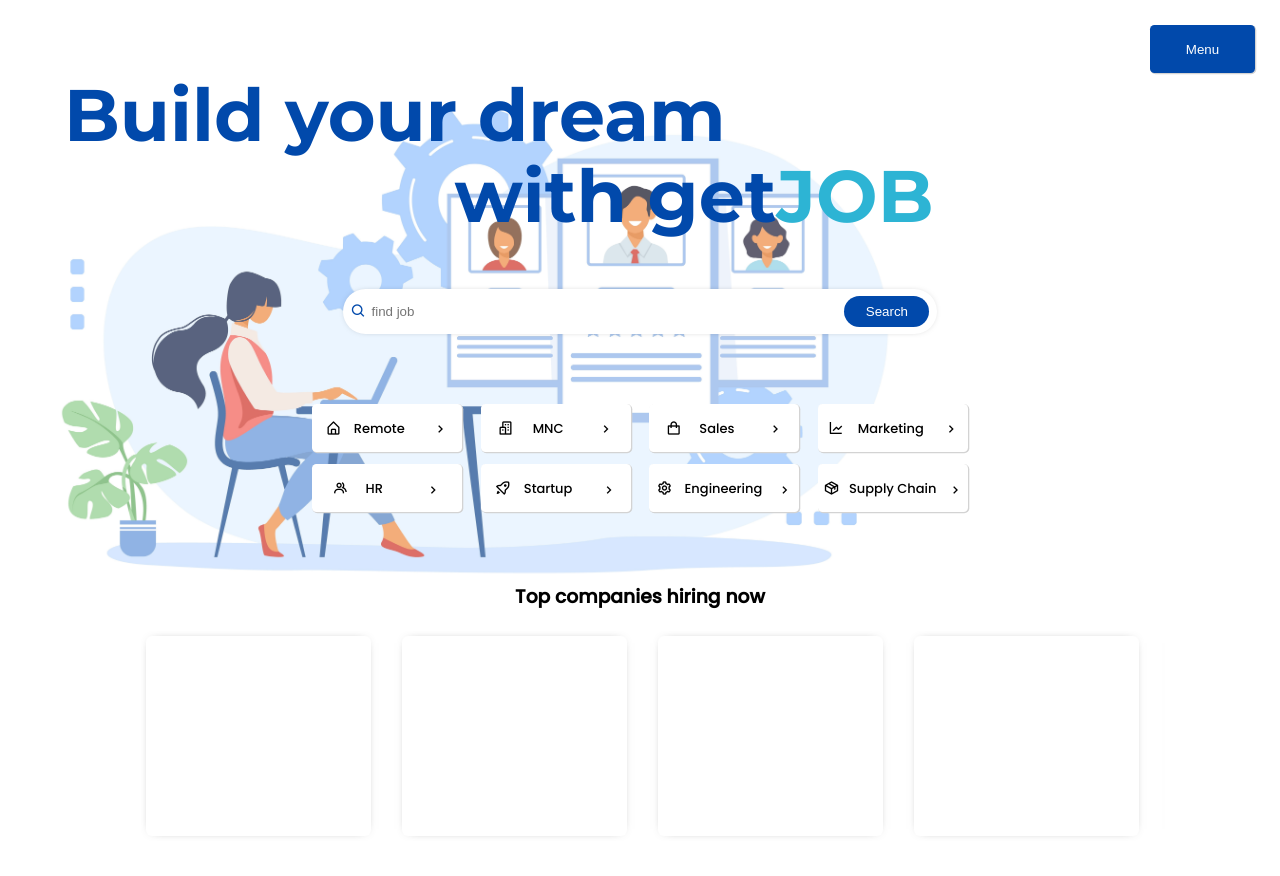
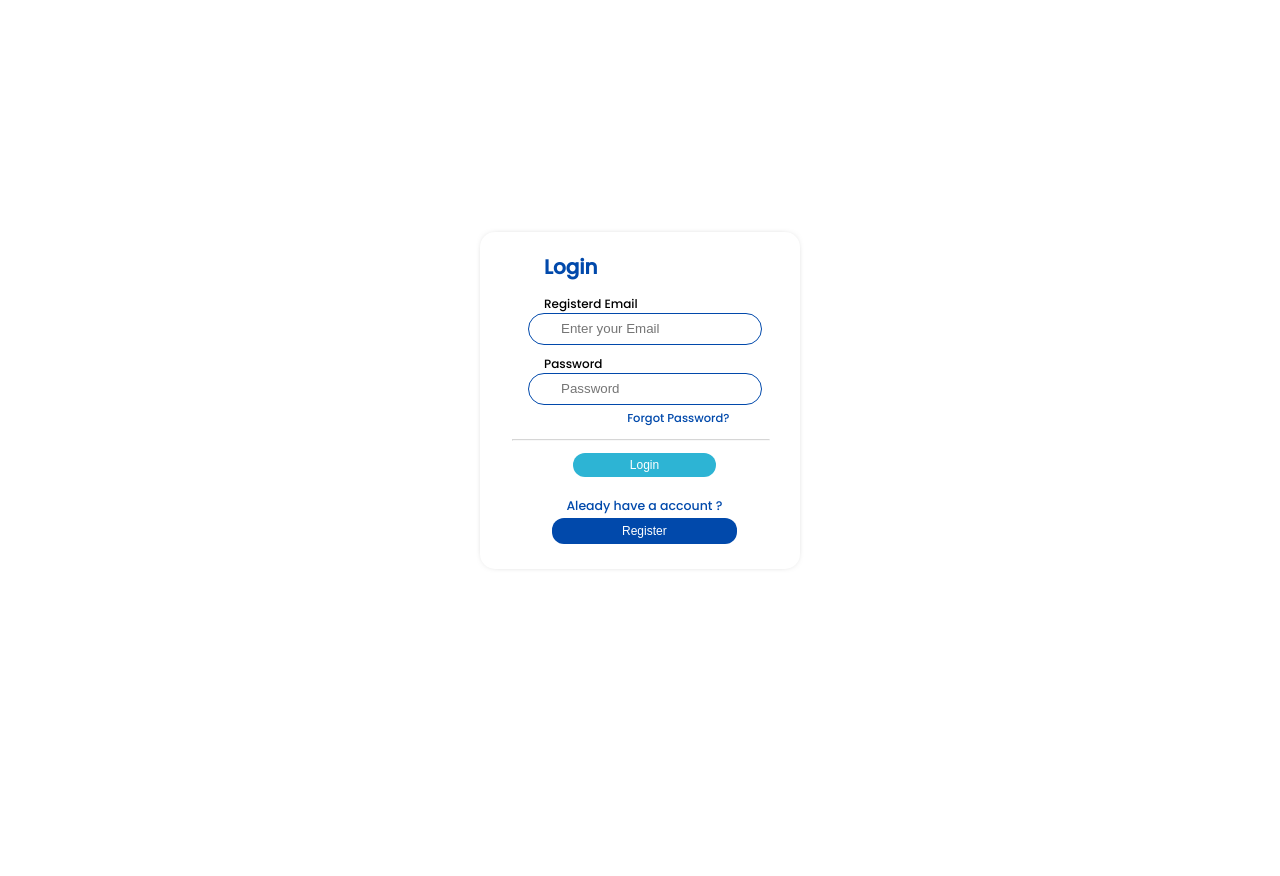
Before and after one commit to sroshann/getJob-source-code, a React (Create React App) app: page /login in a window 1280 px wide. Shown: the top 876 px of the page. After the commit the page ends 800 px from the top, so only its background shows below. Built offline with nearby package versions, Linux system fonts and the light colour scheme.

Commit message:
Router is added and login page is designed

```diff
--- a/package.json
+++ b/package.json
@@ -8,6 +8,7 @@
     "@testing-library/user-event": "^13.5.0",
     "react": "^18.2.0",
     "react-dom": "^18.2.0",
+    "react-router-dom": "^6.21.1",
     "react-scripts": "5.0.1",
     "swiper": "^11.0.5",
     "web-vitals": "^2.1.4"
--- a/src/App.jsx
+++ b/src/App.jsx
@@ -1,5 +1,8 @@
 import Home from "./Pages/Home";
 import './App.css'
+import { Routes, Route } from 'react-router-dom'
+import LoginPage from "./Pages/LoginPage";
+import SignupPage from "./Pages/SignupPage";
 
 function App() {
 
@@ -7,7 +10,13 @@
 
     <div className="App">
 
-      <Home/>
+      <Routes>
+
+        <Route element={ <Home /> } path="/" />
+        <Route element={ <LoginPage /> } path="login" />
+        <Route element={ <SignupPage/> } path="signup" />
+
+      </Routes>
 
     </div>
 
--- /dev/null
+++ b/src/Components/EmployerSignup/EmployerSignup.jsx
@@ -0,0 +1,10 @@
+import React from 'react'
+import './EmployerSignup.css'
+
+function EmployerSignup() {
+  return (
+    <div>EmployerSignup</div>
+  )
+}
+
+export default EmployerSignup
--- /dev/null
+++ b/src/Components/Login/Login.css
@@ -0,0 +1,105 @@
+#content {
+
+    height: 100vh;
+    display: grid;
+    place-items: center;
+
+}
+
+.container {
+
+    width: 320px;
+    /* height: 350px; */
+    height: fit-content;
+    box-shadow: 0px 0px 10px -7px;
+    border-radius: 15px;
+    /* position: absolute;
+    left: 42%;
+    top: 21%; */
+
+
+}
+h2{
+    color: #0149AB;
+    margin-left: 10px;
+    padding-top: 20px;
+    margin-left: 20%;
+    padding-bottom: 3px;
+    font-size: 20px;
+    cursor: default;
+
+}
+
+.item{
+    margin-left: 20%;
+    padding-top: 10px;
+    color: black;
+    font-size: 12px;
+    cursor: default;
+}
+.container input{
+    border-radius:20px;
+    height: 25px;
+    padding-left: 10%;
+    margin-left: 15%;
+    border: solid 1.5px;
+    border-color: #0149AB;
+    padding-top: 2.5px;
+    padding-bottom: 2.5px;
+    width: 200px;
+    outline: none;
+}
+#forget{
+    margin-left: 46%;
+    font-size: 11.5px;
+    padding-top: 5px;
+    padding-bottom: 12px;
+    color: #0149AB;
+    cursor: pointer;
+
+}
+hr{
+    width: 80%;
+    margin-left: 10%;
+    opacity: 0.4;
+}
+#log{
+    background-color: #2DB4D4;
+    color: white;
+    padding: 5px 57px;
+    margin-left: 29%;
+    margin-top: 12px;
+    border: 0;
+    border-radius: 15px;
+    font-size: 12px;
+    cursor: pointer;
+}
+#alre{
+    font-size:12.5px;
+    color: #0149AB;
+    margin-left: 27%;
+    margin-top: 20px;
+    margin-bottom: 2px;
+    cursor: default;
+}
+#reg{
+    background-color: #0149AB;
+    color: white;
+    padding: 6px 70px;
+    margin-left: 22.5%;
+    border: 0;
+    border-radius: 12px;
+    font-size: 12px;
+    margin-bottom: 25px;
+
+}
+
+#reg:hover{
+    background: white;
+    color: #0149AB;
+    box-shadow: 0px 0px 10px -7px;
+    transition: 0.3s;
+    cursor: pointer;
+}
+
+#reg:not(:hover) { transition: 0.2s; }
--- /dev/null
+++ b/src/Components/Login/Login.jsx
@@ -0,0 +1,34 @@
+import React from 'react'
+import './Login.css'
+import { useNavigate } from 'react-router-dom'
+
+function Login() {
+
+    const navigate = useNavigate()
+
+    return (
+
+        <div id="content">
+
+            <div className='container'>
+
+                <h2>Login</h2>
+                <p className='item'>Registerd Email</p>
+                <input type="text" placeholder='Enter your Email' />
+                <p className='item'>Password</p>
+                <input type="text" placeholder='Password' />
+                <p id='forget'>Forgot Password?</p>
+
+                <hr />
+
+                <button id='log'>Login</button>
+                <p id='alre'>Aleady have a account ?</p>
+                <button id='reg' onClick={ () => { navigate('/signup') } } >Register</button>
+
+            </div>
+
+        </div>
+    )
+}
+
+export default Login
--- a/src/Components/NavBar/NavBar.jsx
+++ b/src/Components/NavBar/NavBar.jsx
@@ -1,9 +1,12 @@
 import React, { useState } from 'react'
 import './NavBar.css'
+import { useNavigate } from 'react-router-dom'
 
 function NavBar() {
 
     const [ options , setOptions ] = useState( false )
+
+    const navigate = useNavigate()
 
   return (
 
@@ -18,7 +21,7 @@
 
                 <div className="menu-divs">
 
-                    <button>Home</button>
+                    <button onClick={ () => { navigate('/') } } >Home</button>
                     <button>About Us</button>
                     <button>Companies</button>
 
@@ -26,8 +29,8 @@
                 <div className="menu-divs">
 
                     <button>FAQ</button>
-                    <button>Login</button>
-                    <button>Sign Up</button>
+                    <button onClick={ () => { navigate('/login') } } >Login</button>
+                    <button onClick={ () => { navigate('/signup') } } >Sign Up</button>
 
                 </div>
                 <div className="menu-divs">
--- /dev/null
+++ b/src/Components/SeekerSignup/SeekerSignup.jsx
@@ -0,0 +1,10 @@
+import React from 'react'
+import './SeekerSignup.css'
+
+function SeekerSignup() {
+  return (
+    <div>SeekerSignup</div>
+  )
+}
+
+export default SeekerSignup
--- /dev/null
+++ b/src/Pages/LoginPage.jsx
@@ -0,0 +1,14 @@
+import Login from '../Components/Login/Login'
+
+function LoginPage() {
+
+  return (
+    <div>
+
+      <Login/>
+
+    </div>
+  )
+}
+
+export default LoginPage
--- /dev/null
+++ b/src/Pages/SignupPage.jsx
@@ -0,0 +1,34 @@
+import React, { useState } from 'react'
+import SeekerSignup from '../Components/SeekerSignup/SeekerSignup'
+import EmployerSignup from '../Components/EmployerSignup/EmployerSignup'
+
+function SignupPage() {
+
+  const [ seeker , setSeeker ] = useState( true )
+  const [ employer , setEmployer ] = useState( false )
+
+  return (
+    <div>
+
+      <button onClick={ () => {
+
+        setSeeker( true )
+        setEmployer( false )
+
+      } } >Register as job seeker</button>
+
+      <button onClick={ () => {
+
+        setEmployer( true )
+        setSeeker( false )
+
+      } } >Register as employer</button>
+
+      { seeker && <SeekerSignup/> }
+      { employer && <EmployerSignup/> }
+
+    </div>
+  )
+}
+
+export default SignupPage
--- a/src/index.js
+++ b/src/index.js
@@ -1,10 +1,17 @@
 import React from 'react';
 import ReactDOM from 'react-dom/client';
 import App from './App';
+import { BrowserRouter as Router } from 'react-router-dom';
 
 const root = ReactDOM.createRoot(document.getElementById('root'));
 root.render(
   <React.StrictMode>
-    <App />
+
+    <Router>
+
+      <App />
+
+    </Router>
+
   </React.StrictMode>
 );
```
Also changed, not shown: src/Components/EmployerSignup/EmployerSignup.css (added), src/Components/SeekerSignup/SeekerSignup.css (added), 1 other file (tests, documents, lock files or other folders).
